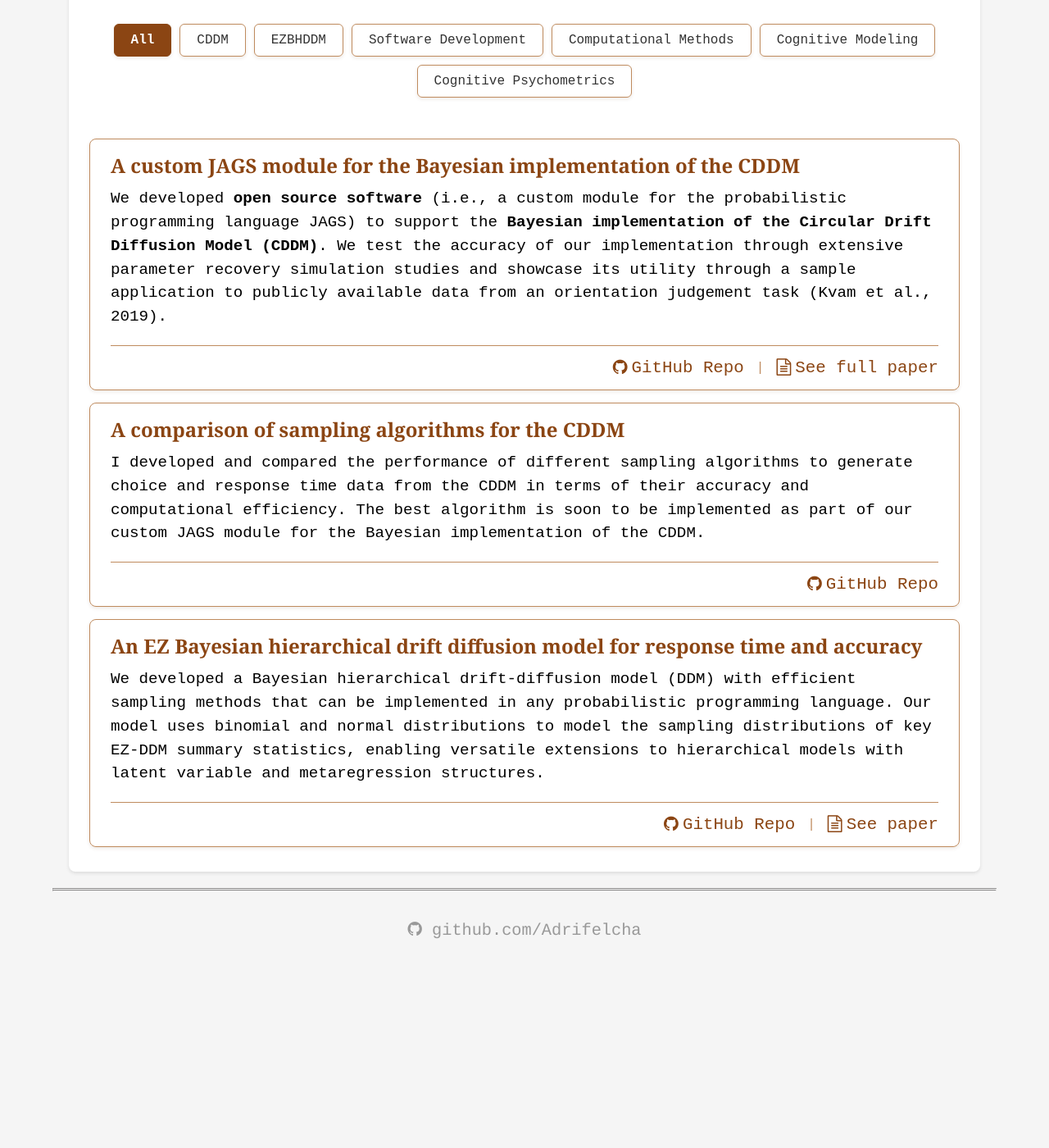
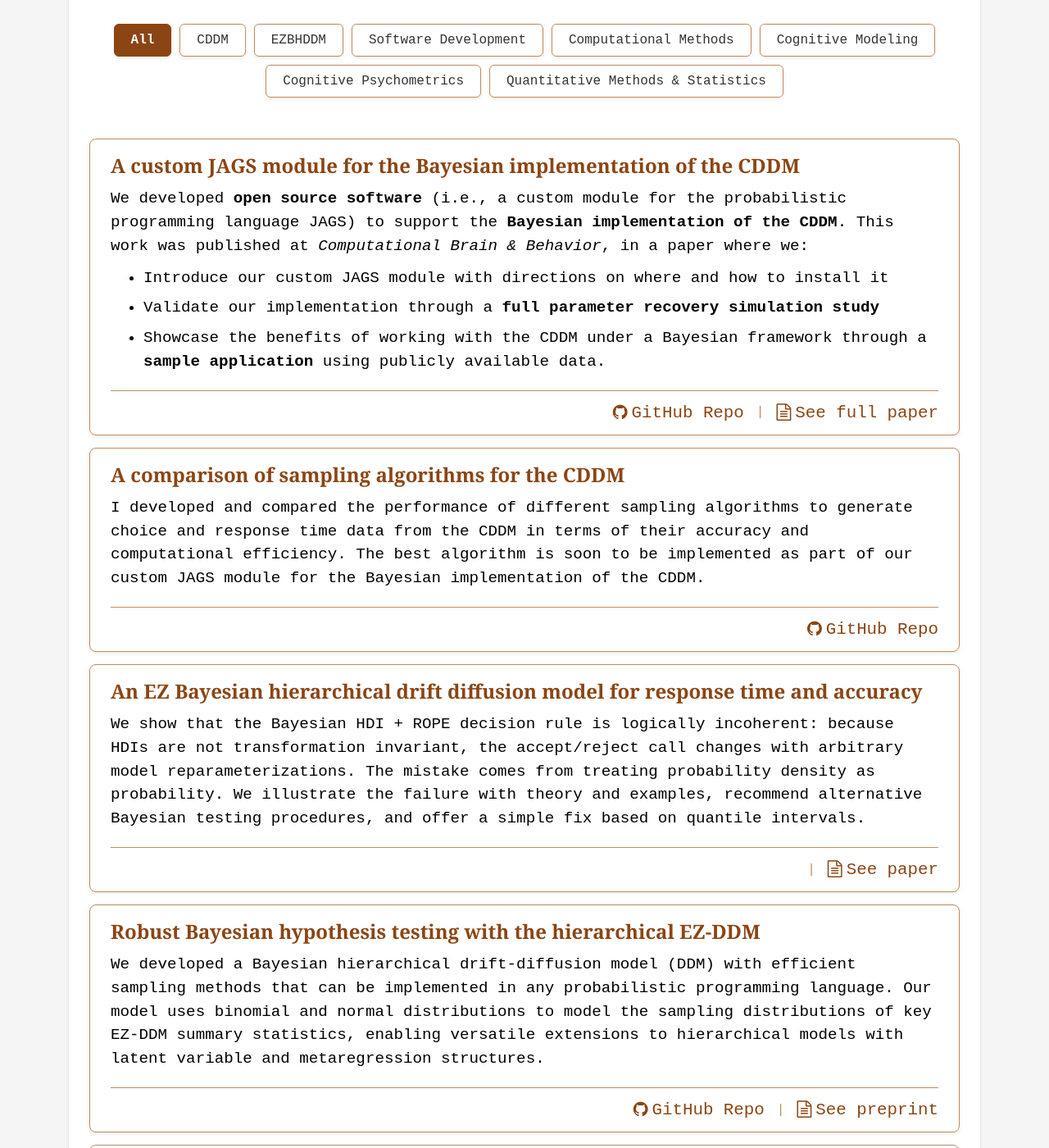
Before and after one commit to Adrifelcha/adrifelcha.github.io, a Jekyll site: the page built from projects/index.html, in a window 1280 px wide and 1400 px high, scrolled down 479 px. Shown: the whole window at 82% size. Built offline with Jekyll 4.4.1, drawn with Linux system fonts in a browser that asks for light colours; some web fonts are replaced; before the commit the page ends 1670 px from its top, so only the background shows below that; some of the changed text lies outside the part shown.

Commit message:
Add: The Robust EZBHDDM project and the HDI+ROPE paper

```diff
--- a/projects/index.html
+++ b/projects/index.html
@@ -16,6 +16,7 @@ title: Research Projects
             <button class="keyword-btn" data-keyword="computational">Computational Methods</button>
             <button class="keyword-btn" data-keyword="modeling">Cognitive Modeling</button>
             <button class="keyword-btn" data-keyword="psychometrics">Cognitive Psychometrics</button>
+            <button class="keyword-btn" data-keyword="statistics">Quantitative Methods & Statistics</button>
         </div>
 
         <!-- Keyword Definitions -->
@@ -50,7 +51,12 @@ title: Research Projects
             <div class="blog-item project-item" data-keywords="cddm software modeling computational psychometrics">
                 <div class="blog-content">
                     <div class="post-title">A custom JAGS module for the Bayesian implementation of the CDDM</div>
-                    <div class="project-summary">We developed <b>open source software</b> (i.e., a custom module for the probabilistic programming language JAGS) to support the <b>Bayesian implementation of the Circular Drift Diffusion Model (CDDM)</b>. We test the accuracy of our implementation through extensive parameter recovery simulation studies and showcase its utility through a sample application to publicly available data from an orientation judgement task (Kvam et al., 2019).</div>
+                    <div class="project-summary">We developed <b>open source software</b> (i.e., a custom module for the probabilistic programming language JAGS) to support the <b>Bayesian implementation of the CDDM</b>. This work was published at <i>Computational Brain & Behavior</i>, in a paper where we:
+                    <ul>
+                        <li>Introduce our custom JAGS module with directions on where and how to install it</li>
+                        <li>Validate our implementation through a <b>full parameter recovery simulation study</b></li>
+                        <li>Showcase the benefits of working with the CDDM under a Bayesian framework through a <b>sample application</b> using publicly available data.</li>
+                    </ul></div>
                     <!-- <div class="project-read-more-container">
                         <a href="/projects/cddm/" class="project-read-more-btn">Read more!</a>
                     </div> -->
@@ -89,9 +95,53 @@ title: Research Projects
                 </div>
             </div>
 
-            <div class="blog-item project-item" data-keywords="ezbhdm psychometrics">
+            <div class="blog-item project-item" data-keywords="ezbhdm psychometrics statistics">
                 <div class="blog-content">
                     <div class="post-title">An EZ Bayesian hierarchical drift diffusion model for response time and accuracy</div>
+                    <div class="project-summary">We show that the Bayesian HDI + ROPE decision rule is logically incoherent: because HDIs are not transformation invariant, the accept/reject call changes with arbitrary model reparameterizations. The mistake comes from treating probability density as probability. We illustrate the failure with theory and examples, recommend alternative Bayesian testing procedures, and offer a simple fix based on quantile intervals.</div>
+                    <!-- "Read more!" button can be removed if not needed -->
+                    <!-- <div class="project-read-more-container">
+                        <a href="/projects/ezbhdm.html" class="project-read-more-btn">Read more!</a>
+                    </div> -->
+                    <div class="project-links-bottom">
+                        <div class="project-external-links">
+                            <!--<a href="https://github.com/Adrifelcha/EZ-project" class="project-icon-link" target="_blank" title="GitHub Repository">
+                                <i class="fa fa-github"></i> GitHub Repo
+                            </a> -->
+                            <span class="link-separator">|</span>
+                            <a href="https://psycnet.apa.org/record/2024-85938-001" class="project-icon-link" target="_blank" title="Paper">
+                                <i class="fa fa-file-text-o"></i> See paper
+                            </a>
+                        </div>
+                    </div>
+                </div>
+            </div>
+
+            <div class="blog-item project-item" data-keywords="ezbhdm psychometrics statistics">
+                <div class="blog-content">
+                    <div class="post-title">Robust Bayesian hypothesis testing with the hierarchical EZ-DDM</div>
+                    <div class="project-summary">We developed a Bayesian hierarchical drift-diffusion model (DDM) with efficient sampling methods that can be implemented in any probabilistic programming language. Our model uses binomial and normal distributions to model the sampling distributions of key EZ-DDM summary statistics, enabling versatile extensions to hierarchical models with latent variable and metaregression structures.</div>
+                    <!-- "Read more!" button can be removed if not needed -->
+                    <!-- <div class="project-read-more-container">
+                        <a href="/projects/ezbhdm.html" class="project-read-more-btn">Read more!</a>
+                    </div> -->
+                    <div class="project-links-bottom">
+                        <div class="project-external-links">
+                            <a href="https://github.com/Adrifelcha/ez-robust" class="project-icon-link" target="_blank" title="GitHub Repository">
+                                <i class="fa fa-github"></i> GitHub Repo
+                            </a>
+                            <span class="link-separator">|</span>
+                            <a href="https://osf.io/preprints/psyarxiv/7gcyw" class="project-icon-link" target="_blank" title="Paper">
+                                <i class="fa fa-file-text-o"></i> See preprint
+                            </a>
+                        </div>
+                    </div>
+                </div>
+            </div>
+
+            <div class="blog-item project-item" data-keywords="statistics">
+                <div class="blog-content">
+                    <div class="post-title">The HDI+ ROPE decision rule is logically incoherent but we can fix it.</div>
                     <div class="project-summary">We developed a Bayesian hierarchical drift-diffusion model (DDM) with efficient sampling methods that can be implemented in any probabilistic programming language. Our model uses binomial and normal distributions to model the sampling distributions of key EZ-DDM summary statistics, enabling versatile extensions to hierarchical models with latent variable and metaregression structures.</div>
                     <!-- "Read more!" button can be removed if not needed -->
                     <!-- <div class="project-read-more-container">
@@ -110,6 +160,7 @@ title: Research Projects
                     </div>
                 </div>
             </div>
+
         </div>
     </div>
 </div>
```
